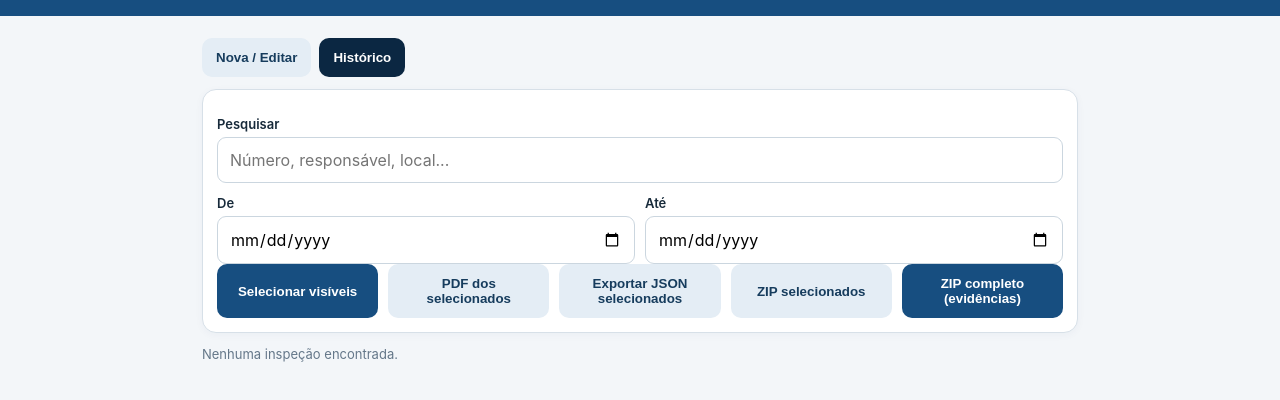
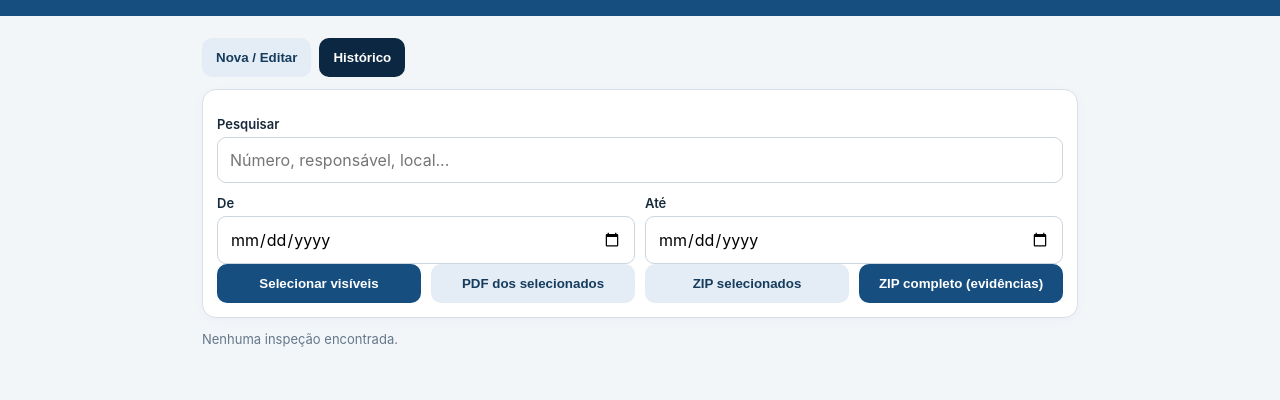
Before and after one commit to DanielLelisFernando/F-SSMA-0073-Registro-de-Inspecao-de-SSMA, a plain HTML site: page ios/index.html in a window 1280 px wide. Both pictures are taken after a click on the button "Histórico". Shown: the part 64-464 px from the top of the page. Drawn offline with Linux system fonts and the light colour scheme.

Commit message:
Remove obsolete JSON export control from PWA history

```diff
--- a/ios/index.html
+++ b/ios/index.html
@@ -5,6 +5,6 @@
 <div class="tabs"><button id="tabNew" class="active" onclick="showTab('new')">Nova / Editar</button><button id="tabHistory" class="secondary" onclick="showTab('history')">Histórico</button></div>
 <section id="newPanel"><div class="card"><div class="row"><div><label>Número</label><input id="number" readonly></div><div><label>Data</label><input id="date" type="date"></div></div><label>Responsável</label><input id="responsible"><label>Local</label><input id="location"><label>Participantes (um por linha)</label><textarea id="participants" placeholder="Nome do participante"></textarea><div id="participantSignatures"></div><label>Registro / matrícula do inspetor</label><input id="registration"><h3>Assinatura do inspetor</h3><canvas class="signature" id="inspectorSignature"></canvas><button class="secondary" onclick="clearSignature('inspectorSignature')">Limpar assinatura</button></div>
 <div class="card"><div class="row"><h2>Desvios</h2><button onclick="addDeviation()">+ Adicionar desvio</button></div><div id="deviations"></div></div><div class="footer"><button onclick="saveInspection()">Salvar inspeção</button><button class="secondary" onclick="newInspection()">Nova / Limpar</button><button class="secondary" onclick="exportPDF()">Gerar relatório / PDF</button></div></section>
-<section id="historyPanel" class="hide"><div class="card"><label>Pesquisar</label><input id="search" oninput="renderHistory()" placeholder="Número, responsável, local..."><div class="row"><div><label>De</label><input id="from" type="date" onchange="renderHistory()"></div><div><label>Até</label><input id="to" type="date" onchange="renderHistory()"></div></div><div class="row"><button onclick="selectAll()">Selecionar visíveis</button><button class="secondary" onclick="exportSelectedPDF()">PDF dos selecionados</button><button class="secondary" onclick="exportSelectedJSON()">Exportar JSON selecionados</button><button class="secondary" onclick="exportSelectedZIP()">ZIP selecionados</button><button onclick="backupAllZIP()">ZIP completo (evidências)</button></div></div><div id="historyList"></div></section>
+<section id="historyPanel" class="hide"><div class="card"><label>Pesquisar</label><input id="search" oninput="renderHistory()" placeholder="Número, responsável, local..."><div class="row"><div><label>De</label><input id="from" type="date" onchange="renderHistory()"></div><div><label>Até</label><input id="to" type="date" onchange="renderHistory()"></div></div><div class="row"><button onclick="selectAll()">Selecionar visíveis</button><button class="secondary" onclick="exportSelectedPDF()">PDF dos selecionados</button><button class="secondary" onclick="exportSelectedZIP()">ZIP selecionados</button><button onclick="backupAllZIP()">ZIP completo (evidências)</button></div></div><div id="historyList"></div></section>
 
 </main><script src="app.js"></script></body></html>
```
